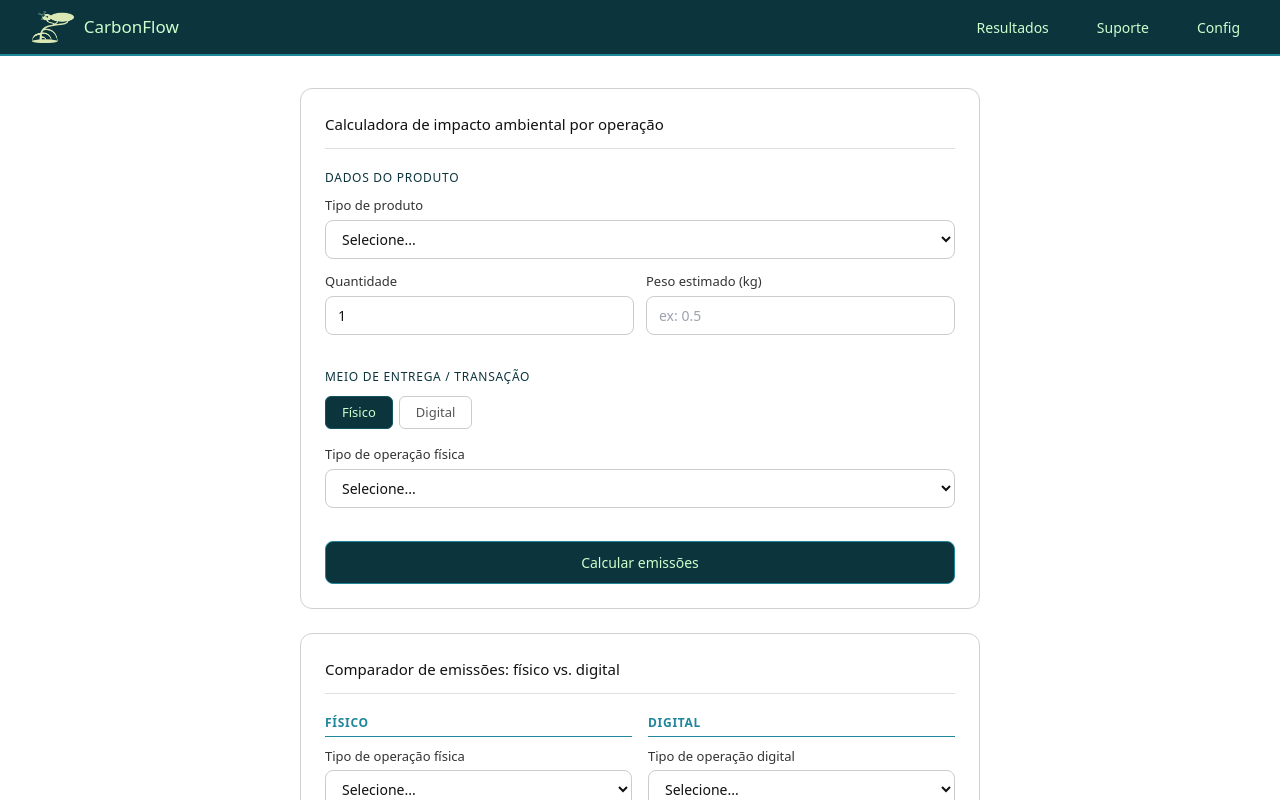
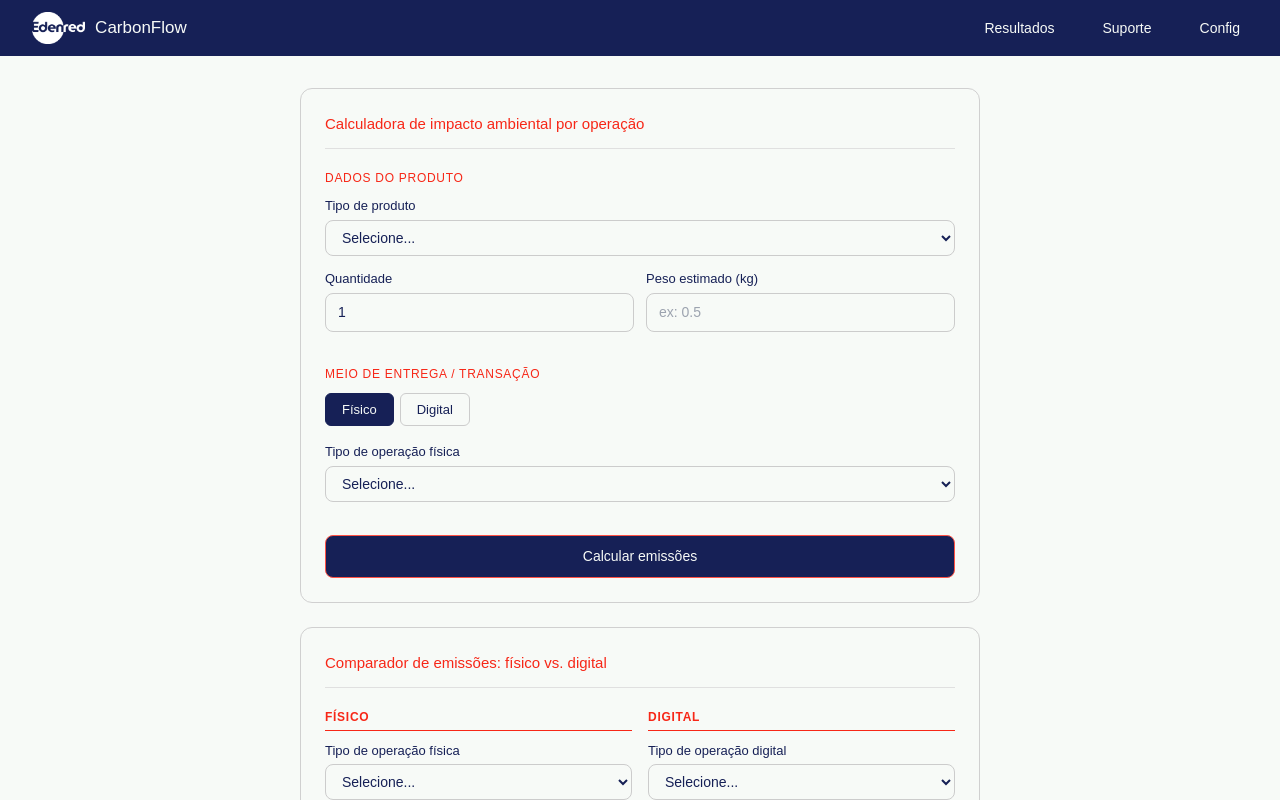
Before and after one commit to lipaocbraz/CarbonFlow, a React (Vite) app in the folder frontend/: page / in a window 1280 px wide. Shown: the top 800 px of the page. Built offline with nearby package versions, Linux system fonts and the light colour scheme.

Commit message:
Ajustes de acordo com Wireflow

```diff
--- a/frontend/src/index.css
+++ b/frontend/src/index.css
@@ -1,3 +1,13 @@
 @tailwind base;
 @tailwind components;
 @tailwind utilities;
+
+* {
+  font-family: Arial, sans-serif;
+  box-sizing: border-box;
+}
+
+html, body {
+  margin: 0;
+  padding: 0;
+}
--- a/frontend/src/pages/Home.module.css
+++ b/frontend/src/pages/Home.module.css
@@ -1,18 +1,17 @@
 .navbar {
-  background: #0C343D;
+  background: #162056;
   display: flex;
   align-items: center;
   justify-content: space-between;
   padding: 0 2rem;
   height: 56px;
-  border-bottom: 2px solid #1F869B;
 }
 
 .navbarLogo {
   display: flex;
   align-items: center;
   gap: 10px;
-  color: #ccffcc;
+  color: #f7faf7;
   font-size: 17px;
   font-weight: 500;
 }
@@ -23,7 +22,7 @@
 }
 
 .navbarLinks a {
-  color: #ccffcc;
+  color: #f7faf7;
   text-decoration: none;
   font-size: 14px;
   cursor: pointer;
@@ -33,18 +32,18 @@
 }
 
 .navbarLinks a:hover {
-  background: rgba(57, 255, 106, 0.15);
-  color: #1F869B;
+  background: rgba(247, 250, 247, 0.15);
+  color: #f7faf7;
 }
 
 .main {
   padding: 2rem;
-  background: #fff;
+  background: #f7faf7;
   min-height: calc(100vh - 56px);
 }
 
 .card {
-  background: #fff;
+  background: #f7faf7;
   border: 0.5px solid #d0d0d0;
   border-radius: 12px;
   padding: 1.5rem;
@@ -55,7 +54,7 @@
 .cardTitle {
   font-size: 15px;
   font-weight: 500;
-  color: #111;
+  color: #f72717;
   margin-bottom: 1.25rem;
   padding-bottom: 0.75rem;
   border-bottom: 0.5px solid #e0e0e0;
@@ -64,7 +63,7 @@
 .sectionLabel {
   font-size: 12px;
   font-weight: 500;
-  color: #0C343D;
+  color: #f72717;
   text-transform: uppercase;
   letter-spacing: 0.06em;
   margin: 1.25rem 0 0.6rem;
@@ -77,7 +76,7 @@
 .field label {
   display: block;
   font-size: 13px;
-  color: #333;
+  color: #162056;
   margin-bottom: 4px;
 }
 
@@ -88,8 +87,8 @@
   border-radius: 8px;
   padding: 8px 12px;
   font-size: 14px;
-  color: #111;
-  background: #fff;
+  color: #162056;
+  background: #f7faf7;
   outline: none;
   transition: border-color 0.15s;
   box-sizing: border-box;
@@ -97,8 +96,8 @@
 
 .field input:focus,
 .field select:focus {
-  border-color: #1F869B;
-  box-shadow: 0 0 0 2px rgba(57, 255, 106, 0.2);
+  border-color: #ff5245;
+  box-shadow: 0 0 0 2px rgba(22, 32, 86, 0.2);
 }
 
 .row {
@@ -117,31 +116,31 @@
   padding: 6px 16px;
   border-radius: 6px;
   border: 0.5px solid #ccc;
-  background: #fff;
+  background: #f7faf7;
   font-size: 13px;
-  color: #555;
+  color: #162056;
   cursor: pointer;
   transition: all 0.15s;
 }
 
 .tab.active {
-  background: #0C343D;
-  border-color: #135260;
-  color: #ccffcc;
+  background: #162056;
+  border-color: #162056;
+  color: #f7faf7;
 }
 
 .tab:hover:not(.active) {
-  border-color: #1F869B;
-  color: #0C343D;
+  border-color: #ff5245;
+  color: #f72717;
 }
 
 .btnCalc {
   width: 100%;
   margin-top: 1.25rem;
   padding: 10px;
-  background: #0C343D;
-  color: #ccffcc;
-  border: 1.5px solid #1F869B;
+  background: #162056;
+  color: #f7faf7;
+  border: 1.5px solid #ff5245;
   border-radius: 8px;
   font-size: 14px;
   font-weight: 500;
@@ -150,7 +149,7 @@
 }
 
 .btnCalc:hover:not(:disabled) {
-  background: #07222a;
+  background: #0f1840;
 }
 
 .btnCalc:disabled {
@@ -161,11 +160,11 @@
 .resultArea {
   margin-top: 1rem;
   padding: 1rem;
-  background: #f0fff0;
-  border: 0.5px solid #1F869B;
+  background: #162056;
+  border: 0.5px solid #ff5245;
   border-radius: 8px;
   font-size: 13px;
-  color: #0C343D;
+  color: #f7faf7;
 }
 
 .resultTitle {
@@ -175,7 +174,7 @@
 
 .resultDivider {
   border: none;
-  border-top: 0.5px solid #c0e8c0;
+  border-top: 0.5px solid rgba(247, 250, 247, 0.3);
   margin: 0.85rem 0;
 }
 
@@ -188,7 +187,7 @@
 
 .resultLabel {
   font-size: 11px;
-  color: #555;
+  color: #f7faf7;
   text-transform: uppercase;
   letter-spacing: 0.05em;
 }
@@ -201,13 +200,13 @@
 .resultValue {
   font-size: 24px;
   font-weight: 700;
-  color: #0C343D;
+  color: #f7faf7;
   margin-top: 2px;
 }
 
 .resultNote {
   font-size: 11px;
-  color: #555;
+  color: rgba(247, 250, 247, 0.7);
   margin-top: 0.5rem;
 }
 
@@ -222,7 +221,7 @@
 }
 
 .compCard {
-  background: #fff;
+  background: #f7faf7;
   border: 0.5px solid #d0d0d0;
   border-radius: 12px;
   padding: 1.5rem;
@@ -240,12 +239,12 @@
 .compColLabel {
   font-size: 12px;
   font-weight: 600;
-  color: #1F869B;
+  color: #f72717;
   text-transform: uppercase;
   letter-spacing: 0.06em;
   margin-bottom: 0.6rem;
   padding-bottom: 4px;
-  border-bottom: 1.5px solid #1F869B;
+  border-bottom: 1.5px solid #f72717;
 }
 
 .compResultGrid {
@@ -258,6 +257,6 @@
 .avoidedValue {
   font-size: 28px;
   font-weight: 700;
-  color: #0C343D;
+  color: #f7faf7;
   margin-top: 4px;
 }
```
Also changed, not shown: frontend/images/logo.png, 5 other files (tests, documents, lock files or other folders).
